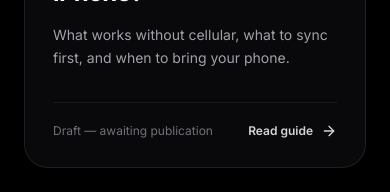
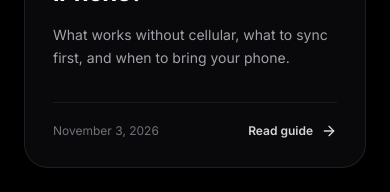
Before and after one commit to hidai25/runtomax_landing_page, a Next.js app: page /guides in a window 390 px wide. Shown: the part 900-1092 px from the top of the page. Built offline with nearby package versions, Linux system fonts and the light colour scheme.

Commit message:
Publish approved phone-free Apple Watch running guide

```diff
--- a/app/(en)/guides/page.tsx
+++ b/app/(en)/guides/page.tsx
@@ -16,8 +16,8 @@ const guides = [
     category: "Apple Watch · Getting started",
     title: "Can you run with Apple Watch without your iPhone?",
     description: "What works without cellular, what to sync first, and when to bring your phone.",
-    date: "",
-    dateLabel: "Draft — awaiting publication",
+    date: "2026-11-03",
+    dateLabel: "November 3, 2026",
   },
   {
     href: "/guides/apple-watch-treadmill-distance/",
--- a/app/(en)/guides/run-apple-watch-without-iphone/page.tsx
+++ b/app/(en)/guides/run-apple-watch-without-iphone/page.tsx
@@ -12,9 +12,8 @@ export const metadata: Metadata = pageMetadata(guide.path, {
   title: "Run with Apple Watch without your iPhone",
   description: guide.description,
   authors: [{ name: "RunToMax", url: "https://runtomax.com/" }],
-  openGraph: { type: "article", modifiedTime: guide.updated },
+  openGraph: { type: "article", publishedTime: guide.published, modifiedTime: guide.updated },
   alternates: { canonical: guide.path },
-  robots: { index: false, follow: true }, // Remove only when approved for publication.
 });
 
 export default function RunWithoutPhoneGuide() {
--- a/app/_lib/guides.ts
+++ b/app/_lib/guides.ts
@@ -5,8 +5,7 @@ export const guides = {
     path: "/guides/run-apple-watch-without-iphone/",
     title: "Can you run with Apple Watch without your iPhone?",
     description: "You do not need cellular to record a run. Here is what to prepare in RunToMax, what works on the Watch, and what still needs a connection.",
-    // Set the actual release date only after the owner approves publication.
-    published: null, updated: "2026-11-03",
+    published: "2026-11-03", updated: "2026-11-03",
   },
   intervals: {
     path: "/guides/interval-workouts-apple-watch/",
```
Also changed, not shown: 1 other file (tests, documents, lock files or other folders).
